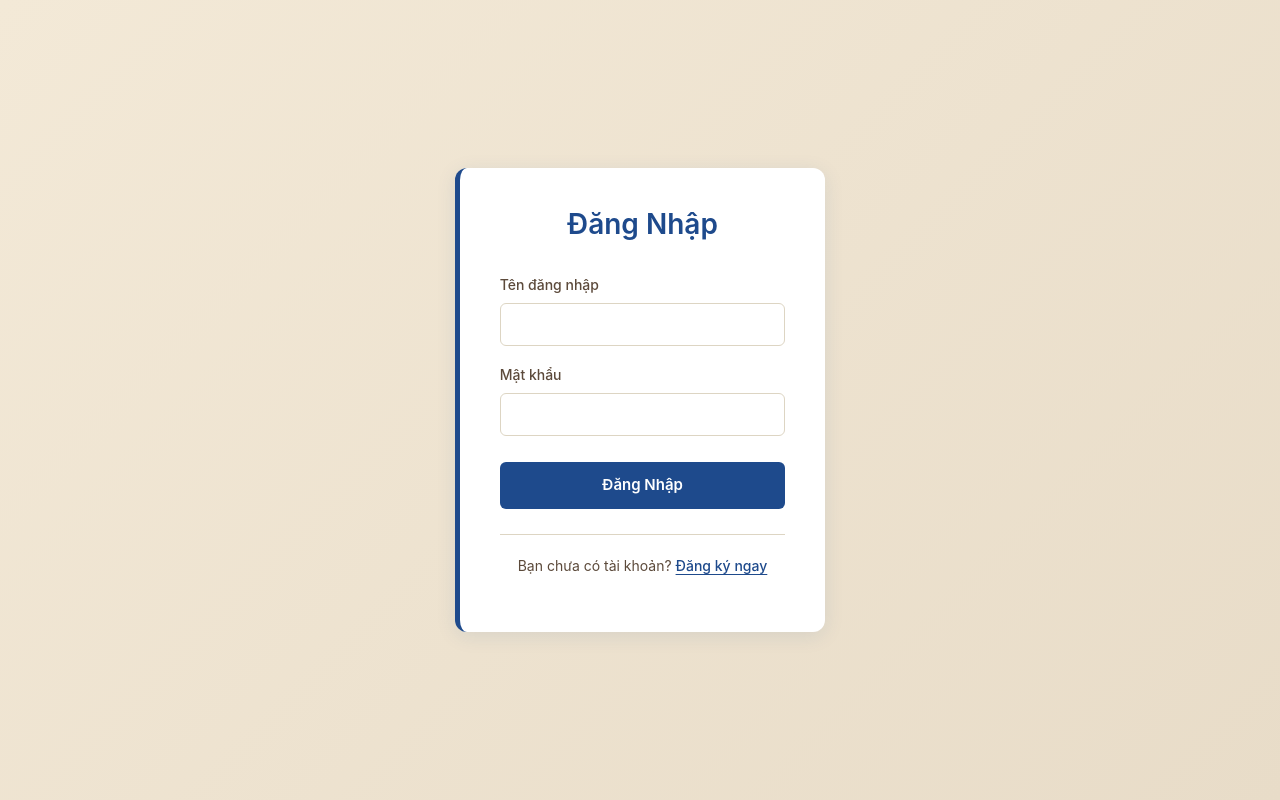
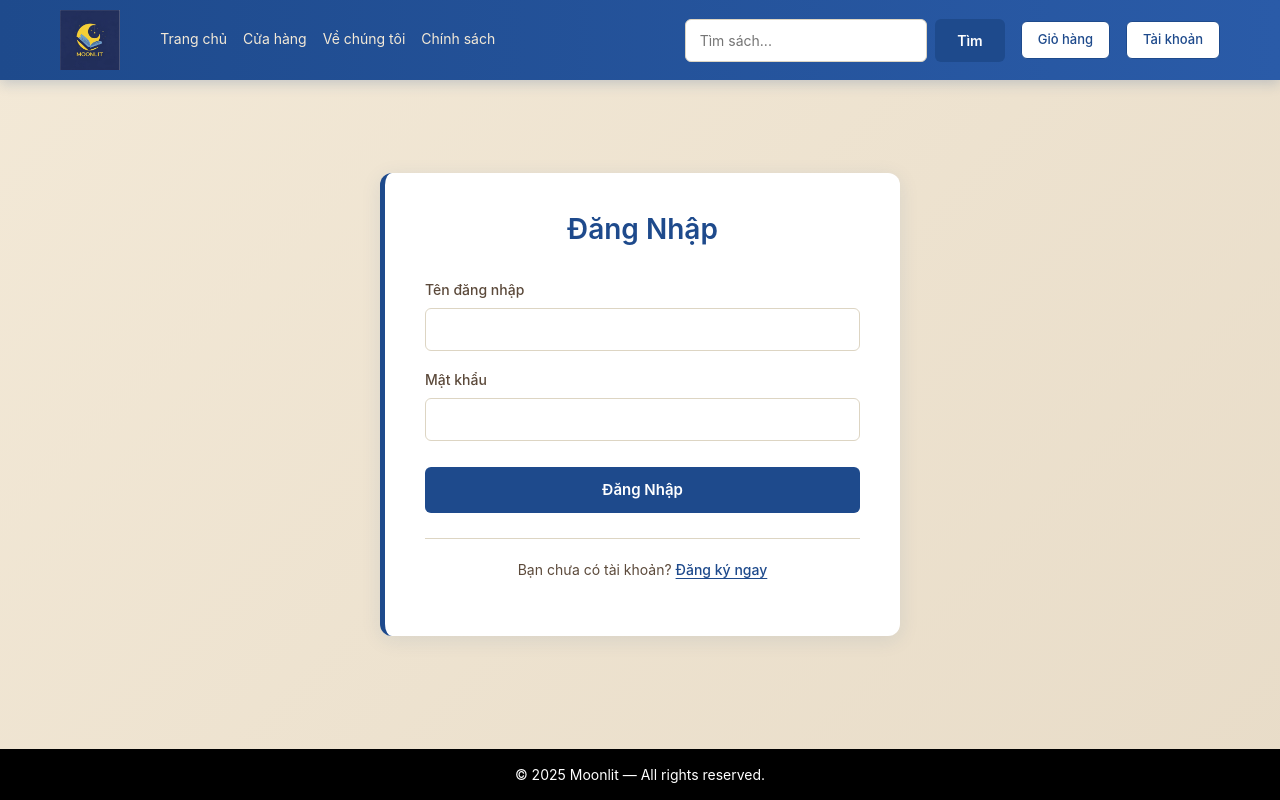
Before and after one commit to debbieisfree19/Shop, a PHP site: page /auth-login.php in a window 1280 px wide. Run offline with PHP 8.4, Linux system fonts and the light colour scheme.

Commit message:
Thêm header và footer trong trang đăng nhập và đăng kí

```diff
--- a/auth-login.php
+++ b/auth-login.php
@@ -6,6 +6,18 @@
 
 session_start();
 require_once 'db_connect.php';
+
+// --- 1. BỔ SUNG CÁC BIẾN CẦN THIẾT CHO HEADER ---
+$isLoggedIn = isset($_SESSION['user_id']);
+$currentUsername = $_SESSION['username'] ?? '';
+$currentPage = 'auth-login.php'; // Đặt tên trang hiện tại để Active menu nếu cần
+
+// --- 2. BỔ SUNG HÀM HỖ TRỢ CHO HEADER ---
+if (!function_exists('nav_active')) {
+    function nav_active($page, $current) {
+        return $page === $current ? 'nav-active' : '';
+    }
+}
 
 $error_message = '';
 
@@ -71,9 +83,59 @@ if ($_SERVER['REQUEST_METHOD'] === 'POST') {
     <link rel="stylesheet" href="moonlit-style.css">
 </head>
 <body class="auth-body">
-    <div class="container h-100">
-        <div class="row h-100 align-items-center justify-content-center">
-            <div class="col-md-5 col-lg-4">
+        <!-- ===================== HEADER ===================== -->
+    <header class="account-header site-header">
+        <div class="container header-inner">
+            <div class="header-left">
+                <a href="index.php" class="logo-link header-logo">
+                    <img src="img/image.png" alt="Moonlit logo" class="logo-img">
+
+                </a>
+
+                <nav class="header-menu">
+                    <a href="index.php" class="header-menu-link <?php echo nav_active('index.php', $currentPage); ?>">
+                        Trang chủ
+                    </a>
+                    <a href="shop.php" class="header-menu-link <?php echo nav_active('shop.php', $currentPage); ?>">
+                        Cửa hàng
+                    </a>
+                    <a href="aboutus.php"
+                        class="header-menu-link <?php echo nav_active('aboutus.php', $currentPage); ?>">
+                        Về chúng tôi
+                    </a>
+                    <a href="return-policy.php"
+                        class="header-menu-link <?php echo nav_active('return-policy.php', $currentPage); ?>">
+                        Chính sách
+                    </a>
+                </nav>
+            </div>
+
+            <div class="header-right">
+                <form method="GET" action="shop.php" class="header-search-form">
+                    <input type="text" name="q" class="account-input header-search-input" placeholder="Tìm sách...">
+                    <button type="submit" class="account-btn-save header-search-btn">Tìm</button>
+                </form>
+
+                <a href="cart.php" class="account-btn-secondary header-cart-btn">Giỏ hàng</a>
+
+                <?php if ($isLoggedIn): ?>
+                    <div class="header-account">
+                        <span class="account-username">
+                            Xin chào, <strong><?php echo htmlspecialchars($currentUsername); ?></strong>
+                        </span>
+                        <div class="header-account-actions">
+                            <a href="account-index.php" class="account-btn-secondary header-account-btn">Tài khoản</a>
+                            <a href="logout.php" class="account-btn-secondary header-account-btn">Đăng xuất</a>
+                        </div>
+                    </div>
+                <?php else: ?>
+                    <a href="auth-login.php" class="account-btn-secondary header-account-btn">Tài khoản</a>
+                <?php endif; ?>
+            </div>
+        </div>
+    </header>
+
+    <main class="auth-main">
                 <div class="auth-card">
                     <h2 class="auth-title">Đăng Nhập</h2>
 
@@ -114,106 +176,12 @@ if ($_SERVER['REQUEST_METHOD'] === 'POST') {
                         <p>Bạn chưa có tài khoản? <a href="auth-register.php" class="auth-link">Đăng ký ngay</a></p>
                     </div>
                 </div>
-            </div>
-        </div>
-    </div>
+    </main>
+
+    <footer class="site-footer">
+        © 2025 Moonlit — All rights reserved.
+    </footer>
 
     <script src="https://cdn.jsdelivr.net/npm/bootstrap@5.3.0/dist/js/bootstrap.bundle.min.js"></script>
 </body>
 </html>
-
-<style>
-.auth-body {
-    display: flex;
-    align-items: center;
-    justify-content: center;
-    min-height: 100vh;
-    background: linear-gradient(135deg, var(--color-beige) 0%, #E8DCC8 100%);
-}
-
-.auth-card {
-    background-color: var(--color-white);
-    border-radius: 12px;
-    padding: 40px;
-    box-shadow: 0 4px 20px rgba(30, 74, 140, 0.1);
-    border-left: 5px solid var(--color-deep-blue);
-}
-
-.auth-title {
-    font-size: 28px;
-    font-weight: 600;
-    color: var(--color-deep-blue);
-    margin-bottom: 30px;
-    text-align: center;
-}
-
-.auth-label {
-    font-size: 14px;
-    font-weight: 500;
-    color: var(--color-muted-brown);
-    margin-bottom: 8px;
-}
-
-.auth-input {
-    border: 1px solid var(--color-border);
-    border-radius: 6px;
-    padding: 10px 14px;
-    font-size: 14px;
-    transition: all 0.3s ease;
-}
-
-.auth-input:focus {
-    border-color: var(--color-bright-yellow);
-    box-shadow: 0 0 0 3px rgba(244, 211, 94, 0.1);
-    outline: none;
-}
-
-.auth-btn-submit {
-    background-color: var(--color-deep-blue);
-    color: var(--color-white);
-    font-weight: 600;
-    padding: 12px 20px;
-    border: none;
-    border-radius: 6px;
-    transition: all 0.3s ease;
-    margin-top: 10px;
-}
-
-.auth-btn-submit:hover {
-    background-color: #163A6F;
-    box-shadow: 0 4px 12px rgba(30, 74, 140, 0.3);
-    transform: translateY(-2px);
-    color: var(--color-white);
-}
-
-.auth-alert {
-    border-radius: 6px;
-    padding: 12px 16px;
-    margin-bottom: 20px;
-    font-size: 14px;
-    border: none;
-}
-
-.auth-footer {
-    text-align: center;
-    margin-top: 25px;
-    padding-top: 20px;
-    border-top: 1px solid var(--color-border);
-}
-
-.auth-footer p {
-    font-size: 14px;
-    color: var(--color-muted-brown);
-}
-
-.auth-link {
-    color: var(--color-deep-blue);
-    text-decoration: none;
-    font-weight: 600;
-    transition: color 0.3s ease;
-}
-
-.auth-link:hover {
-    color: var(--color-bright-yellow);
-}
-</style>
--- a/moonlit-style.css
+++ b/moonlit-style.css
@@ -1054,31 +1054,54 @@ img {
    AUTH PAGES (LOGIN / REGISTER)
    ============================================================================= */
 
-/* Main bao hết phần login, để canh giữa theo chiều dọc + ngang */
+/* 1. Thiết lập Body thành cột dọc (Column) để Header - Main - Footer xếp chồng lên nhau */
+.auth-body {
+    display: flex;
+    flex-direction: column; /* QUAN TRỌNG: Xếp dọc */
+    min-height: 100vh;      /* Chiều cao tối thiểu bằng màn hình */
+    margin: 0;
+    background: linear-gradient(135deg, #fdfbf7 0%, #E8DCC8 100%); /* Màu nền của bạn */
+}
+
+/* 2. Header và Footer không được co lại (shrink) */
+.site-header,
+.site-footer {
+    flex-shrink: 0;
+    width: 100%;
+    z-index: 100;
+}
+
+/* 3. Phần Main chứa Form: Tự động giãn ra để đẩy Footer xuống đáy */
 .auth-main {
-    flex: 1;
-    display: flex;
-    align-items: center;
-    justify-content: center;
+    flex: 1 0 auto; /* Grow: 1 (giãn), Shrink: 0 (không co), Basis: auto */
+    display: flex;
+    align-items: center;     /* Căn giữa dọc */
+    justify-content: center; /* Căn giữa ngang */
     padding: 40px 16px;
-}
+    width: 100%;
+}
+
+/* =============================================================================
+   GIỮ NGUYÊN PHẦN GIAO DIỆN CARD & FORM CỦA BẠN
+   ============================================================================= */
 
 /* Thẻ card trắng chứa form */
 .auth-card {
-    background-color: var(--color-white);
+    background-color: var(--color-white, #fff); /* Fallback màu trắng nếu biến lỗi */
     border-radius: 24px;
     padding: 32px 40px 26px;
     box-shadow: 0 18px 40px rgba(30, 74, 140, 0.22);
-    border-left: 6px solid var(--color-deep-blue);
+    border-left: 6px solid var(--color-deep-blue, #1e4a8c);
     max-width: 520px;
     width: 100%;
+    position: relative; /* Đề phòng các element con absolute */
 }
 
 /* Tiêu đề “Đăng Nhập” */
 .auth-title {
     font-size: 26px;
     font-weight: 700;
-    color: var(--color-deep-blue);
+    color: var(--color-deep-blue, #1e4a8c);
     text-align: center;
     margin-bottom: 24px;
 }
@@ -1093,15 +1116,12 @@ img {
 
 .auth-alert-error {
     background-color: rgba(220, 53, 69, 0.06);
-    border-left: 3px solid var(--color-danger);
-    color: var(--color-danger);
+    border-left: 3px solid var(--color-danger, #dc3545);
+    color: var(--color-danger, #dc3545);
 }
 
 /* Form + group */
-.auth-form {
-    width: 100%;
-}
-
+.auth-form { width: 100%; }
 .auth-form-group {
     display: flex;
     flex-direction: column;
@@ -1113,15 +1133,13 @@ img {
 .auth-label {
     font-size: 14px;
     font-weight: 500;
-    color: var(--color-muted-brown);
-}
-
-/* Input – dùng chung với .account-input */
-.auth-input {
-    width: 100%;
-}
-
-/* Nút Đăng Nhập – kết hợp với .account-btn-save */
+    color: var(--color-muted-brown, #6c757d);
+}
+
+/* Input */
+.auth-input { width: 100%; }
+
+/* Nút Đăng Nhập */
 .auth-btn-submit {
     width: 100%;
     margin-top: 8px;
@@ -1129,45 +1147,35 @@ img {
     font-size: 15px;
 }
 
-/* Đường kẻ mỏng phía trên “Bạn chưa có tài khoản?” */
+/* Divider & Footer link */
 .auth-divider {
     height: 1px;
     background-color: #eee;
     margin: 22px 0 12px;
 }
 
-/* Chữ nhỏ bên dưới */
 .auth-footer {
     font-size: 13px;
     text-align: center;
-    color: var(--color-secondary);
+    color: var(--color-secondary, #6c757d);
 }
 
 .auth-footer .auth-link {
-    color: var(--color-deep-blue);
+    color: var(--color-deep-blue, #1e4a8c);
     font-weight: 500;
     text-decoration: underline;
     text-underline-offset: 3px;
 }
-
-.auth-footer .auth-link:hover {
-    color: #163A6F;
-}
-
-/* Mobile */
+.auth-footer .auth-link:hover { color: #163A6F; }
+
+/* Mobile Responsive */
 @media (max-width: 576px) {
-    .auth-main {
-        padding: 24px 12px 30px;
-    }
-
+    .auth-main { padding: 24px 12px 30px; }
     .auth-card {
         padding: 24px 18px 20px;
         border-radius: 18px;
     }
-
-    .auth-title {
-        font-size: 22px;
-    }
+    .auth-title { font-size: 22px; }
 }
 
 /* =============================================================================
```
Also changed, not shown: auth-register.php (+69 -6 lines).
